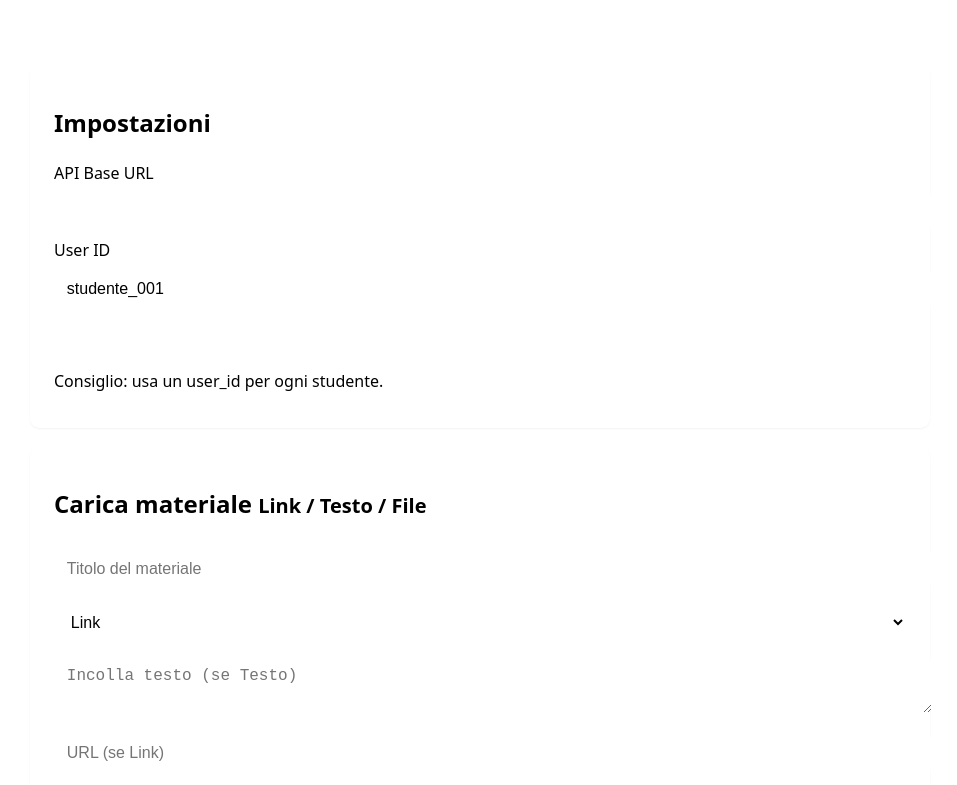
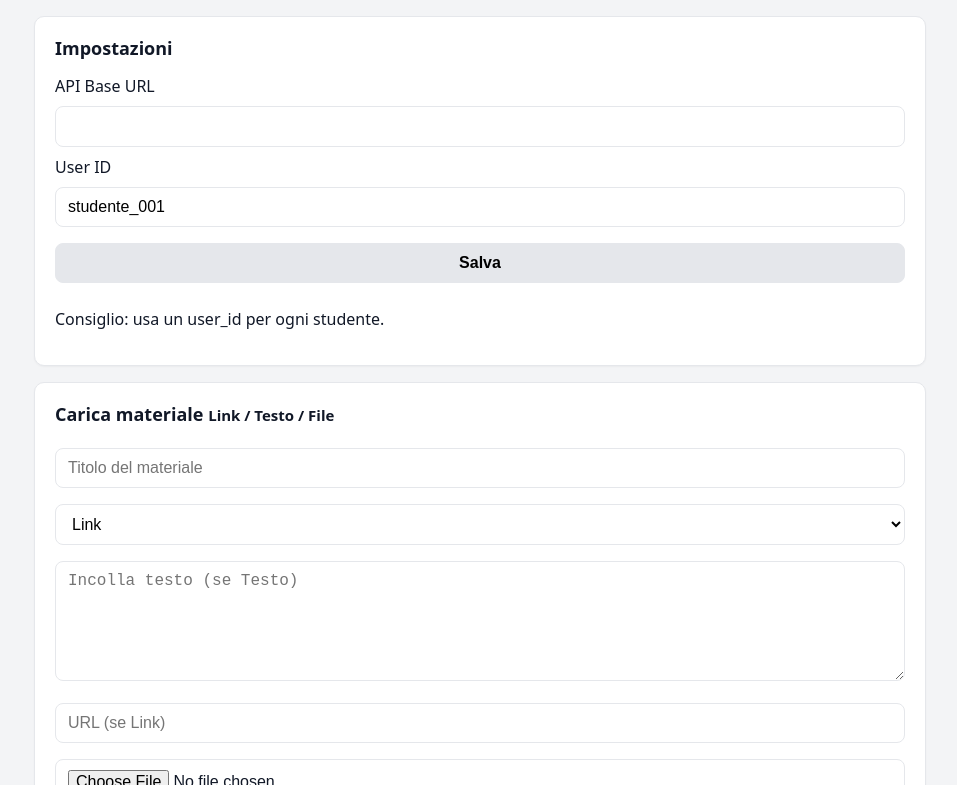
Before and after one commit to EccomiOnLine-Eccomisrls/EccomiEdu, a website built with Vite: page frontend/admin.html in a window 1280 px wide. Shown: the part 145-930 px from the top of the page, without its empty margins (160-1117 px from the left). Built offline with nearby package versions, Linux system fonts and the light colour scheme; no server answers.

Commit message:
Update styles.css

```diff
--- a/frontend/styles.css
+++ b/frontend/styles.css
@@ -1,67 +1,49 @@
-body {
-  font-family: system-ui, sans-serif;
-  background: var(--bg);
-  margin: 0;
-  color: var(--text);
-  line-height: 1.5;
+:root{
+  --primary:#2563eb; --primary-600:#1d4ed8;
+  --bg:#f3f4f6; --text:#111827;
+  --card:#fff; --border:#e5e7eb;
 }
 
-/* wrapper più compatto */
-.admin-wrap {
-  max-width: 900px;
-  margin: 0 auto;
-  padding: 1rem;
+*{box-sizing:border-box}
+html,body{margin:0;padding:0;min-height:100%}
+body{font-family:system-ui,-apple-system,Segoe UI,Roboto,Ubuntu,"Helvetica Neue",Arial;
+     color:var(--text); background:var(--bg); line-height:1.5}
+
+.login-wrap,.admin-wrap{max-width:940px;margin:0 auto;padding:24px}
+.header{display:flex;justify-content:space-between;align-items:center;gap:12px}
+h1{margin:0 0 8px 0;font-size:24px}
+h1 small{display:block;font-weight:500;color:#6b7280;font-size:14px}
+h2{margin:0 0 12px 0;font-size:18px}
+.subtitle{color:#6b7280}
+
+.card{background:var(--card);border:1px solid var(--border);border-radius:10px;
+      padding:18px 20px;margin:16px 0;box-shadow:0 1px 2px rgba(0,0,0,.04)}
+
+.card-head{display:flex;justify-content:space-between;align-items:center;gap:12px}
+
+input,select,textarea,button{
+  width:100%;margin:8px 0; padding:10px 12px; font-size:16px;
+  border:1px solid var(--border); border-radius:8px; background:#fff;
 }
 
-/* Card più compatte e con ombra */
-.card {
-  background: var(--card-bg);
-  padding: 1.2rem 1.5rem;
-  margin: 1.2rem 0;
-  border: 1px solid var(--border);
-  border-radius: 0.6rem;
-  box-shadow: 0 1px 2px rgba(0,0,0,0.05);
+textarea{min-height:120px;resize:vertical}
+
+.btn{background:#e5e7eb;border:1px solid var(--border);cursor:pointer;font-weight:600}
+.btn:hover{filter:brightness(.98)}
+.btn.primary{background:var(--primary);color:#fff;border-color:var(--primary)}
+.btn.primary:hover{background:var(--primary-600)}
+.btn.ghost{background:transparent;border-color:var(--border)}
+.btn.wide{width:100%}
+
+.list{margin:0;padding-left:18px}
+.list li{margin:6px 0}
+
+.err{color:#dc2626;margin-top:8px}
+.hidden{display:none}
+
+.api-base-input{font-family:ui-monospace,Menlo,Consolas,monospace;white-space:nowrap;overflow:auto}
+
+@media (max-width:640px){
+  .login-wrap,.admin-wrap{padding:16px}
+  input,select,textarea,button{font-size:16px}
 }
-
-/* Input e textarea */
-input, select, textarea {
-  width: 100%;
-  margin: 0.5rem 0;
-  padding: 0.6rem 0.8rem;
-  font-size: 1rem;
-  border: 1px solid var(--border);
-  border-radius: 0.4rem;
-  background: #fff;
-}
-
-/* Pulsanti */
-.btn {
-  background: var(--primary);
-  color: white;
-  border: none;
-  cursor: pointer;
-  border-radius: 0.4rem;
-  padding: 0.6rem 1.2rem;
-  font-size: 1rem;
-  font-weight: 500;
-  transition: background 0.2s;
-}
-.btn:hover {
-  background: #1d4ed8;
-}
-
-/* Pulsanti secondari piccoli */
-.btn.small, .card button.btn {
-  display: inline-block;
-  width: auto;
-  min-width: 120px;
-}
-
-/* Lista materiali */
-#materials {
-  margin-top: 0.8rem;
-  padding-left: 1.2rem;
-}
-#materials li {
-  margin: 0.3rem 0;
-}
```
